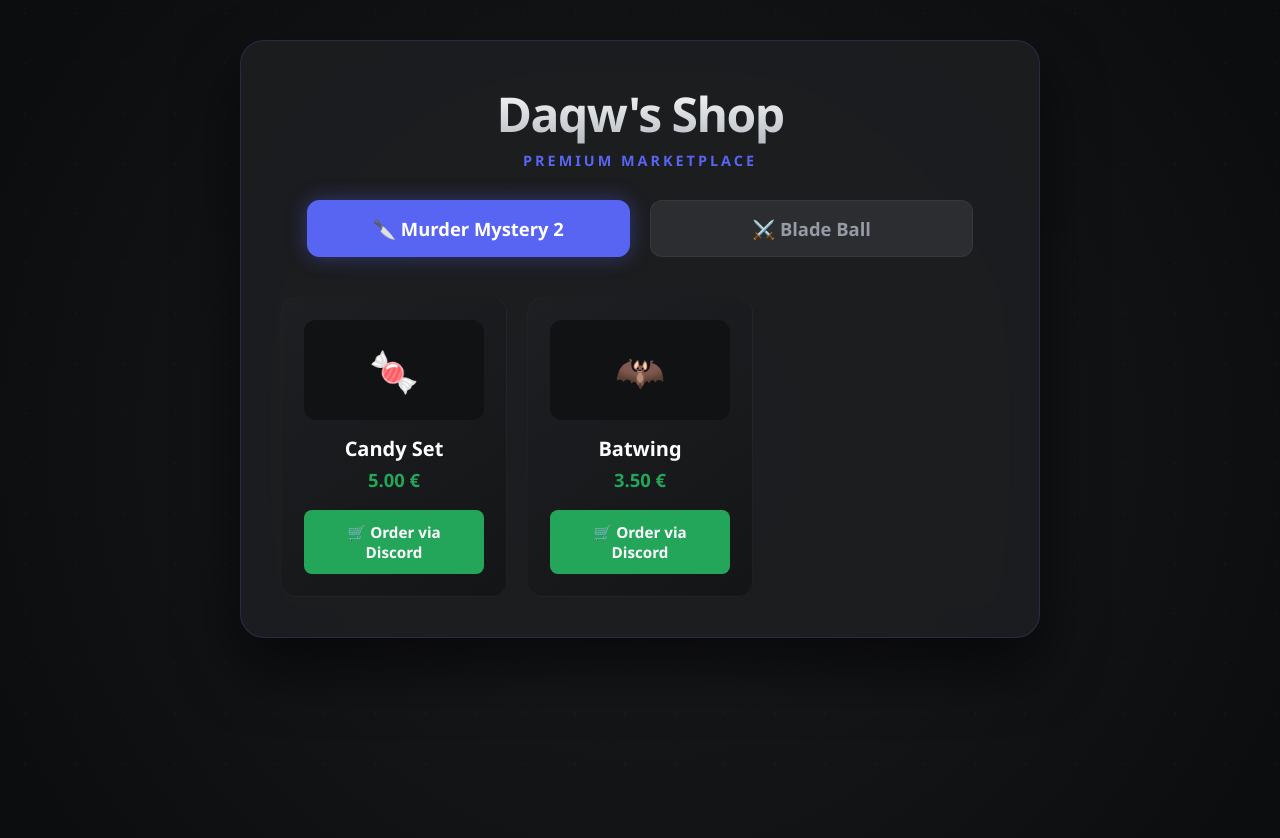
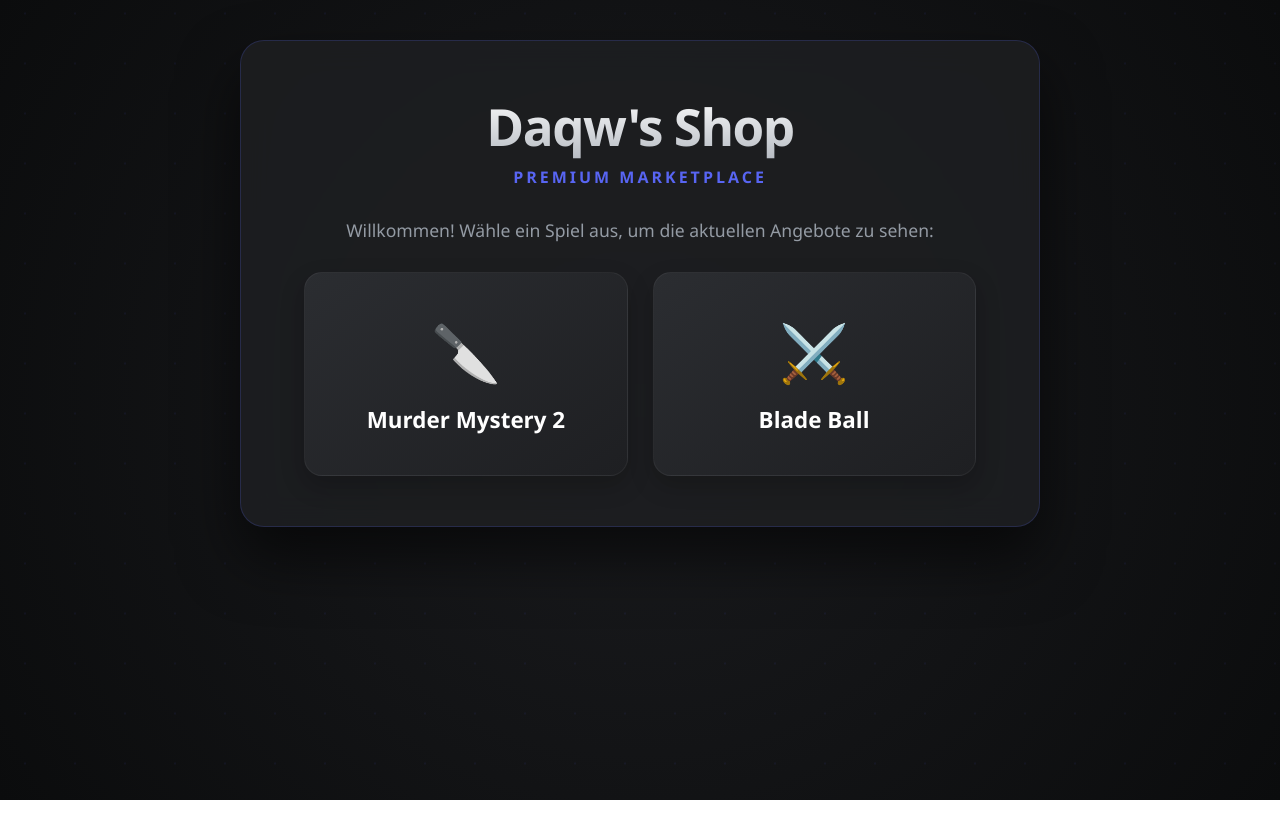
Before and after one commit to 17kskyk/Daqw-shop, a plain HTML site: page index.html in a window 1280 px wide. After the commit the page ends 800 px from the top, so only its background shows below. Drawn offline with Linux system fonts and the light colour scheme.

Commit message:
Update index.html

```diff
--- a/index.html
+++ b/index.html
@@ -26,8 +26,9 @@
             flex-direction: column;
             align-items: center;
             min-height: 100vh;
-            user-select: none; /* Verhindert das nervige Markieren von Text beim Klicken! */
+            user-select: none;
             -webkit-user-select: none;
+            box-sizing: border-box;
         }
 
         body::before {
@@ -52,7 +53,7 @@
             background: rgba(30, 31, 34, 0.85);
             backdrop-filter: blur(16px);
             -webkit-backdrop-filter: blur(16px);
-            padding: 40px;
+            padding: 50px 40px;
             border-radius: 24px;
             border: 1px solid rgba(88, 101, 242, 0.2);
             box-shadow: 0 30px 60px rgba(0, 0, 0, 0.6);
@@ -65,7 +66,7 @@
         h1 {
             color: #ffffff;
             margin: 0;
-            font-size: 3rem;
+            font-size: 3.2rem;
             font-weight: 800;
             letter-spacing: -1.5px;
             background: linear-gradient(180deg, #ffffff 0%, #b5bac1 100%);
@@ -75,74 +76,89 @@
 
         .subtitle {
             color: #5865f2;
-            font-size: 0.9rem;
+            font-size: 1rem;
             font-weight: 700;
             text-transform: uppercase;
             letter-spacing: 3px;
             margin: 5px 0 30px 0;
         }
 
-        /* Versteckte Radio-Buttons für die Logik */
+        /* Versteckte Radio-Buttons für die Seitensteuerung */
         input[type="radio"] {
             display: none;
         }
 
-        /* Die Tabs als Klick-Labels */
-        .category-select {
+        /* Die großen Klick-Karten auf der Startseite */
+        .welcome-grid {
             display: flex;
             justify-content: center;
-            gap: 20px;
-            margin-bottom: 40px;
+            gap: 25px;
+            margin-top: 30px;
         }
 
-        .tab-label {
-            display: block;
-            background: #2b2d31;
-            color: #949ba4;
+        .welcome-card {
+            background: linear-gradient(145deg, #2b2d31, #1e1f22);
+            color: #ffffff;
             border: 1px solid rgba(255,255,255,0.05);
-            padding: 15px 20px;
-            font-size: 1.15rem;
-            font-weight: 700;
-            border-radius: 12px;
+            padding: 40px 20px;
+            font-size: 1.4rem;
+            font-weight: 800;
+            border-radius: 18px;
             cursor: pointer;
-            transition: all 0.2s ease;
+            transition: all 0.3s cubic-bezier(0.16, 1, 0.3, 1);
             width: 45%;
             box-sizing: border-box;
             text-align: center;
+            box-shadow: 0 10px 25px rgba(0,0,0,0.2);
         }
 
-        .tab-label:hover {
-            transform: translateY(-3px);
+        .welcome-card:hover {
+            transform: translateY(-8px) scale(1.02);
             border-color: #5865f2;
-            color: #ffffff;
+            box-shadow: 0 20px 40px rgba(88, 101, 242, 0.2);
         }
 
-        /* CSS-Logik: Wenn Radio ausgewählt ist, färbe das zugehörige Label ein */
-        #trigger-mm2:checked ~ .category-select .label-mm2,
-        #trigger-bladeball:checked ~ .category-select .label-bladeball {
-            background: #5865f2;
-            color: #ffffff;
-            box-shadow: 0 0 20px rgba(88, 101, 242, 0.4);
-            border-color: #5865f2;
+        .welcome-card .icon {
+            font-size: 3.5rem;
+            margin-bottom: 15px;
+            display: block;
         }
 
-        /* Standardmäßig alle Seiten verstecken */
-        .shop-page {
+        /* Zurück-Button */
+        .btn-back {
+            display: inline-block;
+            background: #4e5058;
+            color: #ffffff;
+            padding: 10px 20px;
+            border-radius: 8px;
+            font-weight: 700;
+            cursor: pointer;
+            margin-bottom: 30px;
+            transition: all 0.2s ease;
+            border: 1px solid rgba(255,255,255,0.05);
+        }
+
+        .btn-back:hover {
+            background: #6d6f78;
+            transform: translateX(-3px);
+        }
+
+        /* Seiten-Logik (Standardmäßig unsichtbar) */
+        .page-welcome, .page-mm2, .page-bladeball {
             display: none;
         }
 
-        /* CSS-Logik: Zeige nur die ausgewählte Seite an */
-        #trigger-mm2:checked ~ #mm2,
-        #trigger-bladeball:checked ~ #bladeball {
-            display: block;
-            animation: fadeIn 0.4s ease-out forwards;
-        }
+        /* Aktivieren der Seiten je nach Radio-Button */
+        #tab-welcome:checked ~ .page-welcome { display: block; animation: fadeIn 0.4s ease-out; }
+        #tab-mm2:checked ~ .page-mm2 { display: block; animation: fadeIn 0.4s ease-out; }
+        #tab-bladeball:checked ~ .page-bladeball { display: block; animation: fadeIn 0.4s ease-out; }
 
+
+        /* Produkte-Grid */
         .items-grid {
             display: grid;
             grid-template-columns: repeat(auto-fill, minmax(220px, 1fr));
             gap: 20px;
-            margin-top: 20px;
         }
 
         .item-card {
@@ -163,27 +179,28 @@
             box-shadow: 0 20px 40px rgba(0,0,0,0.4);
         }
 
-        .item-image-placeholder {
+        .item-image {
             height: 100px;
             background: #111214;
             border-radius: 12px;
             display: flex;
             align-items: center;
             justify-content: center;
-            font-size: 2.5rem;
+            font-size: 2.8rem;
             margin-bottom: 15px;
         }
 
         .item-card h4 {
             margin: 0 0 5px 0;
             color: #ffffff;
-            font-size: 1.25rem;
+            font-size: 1.3rem;
+            font-weight: 700;
         }
 
         .item-price {
             color: #23a55a;
             font-weight: 700;
-            font-size: 1.15rem;
+            font-size: 1.2rem;
             margin-bottom: 18px;
         }
 
@@ -208,60 +225,82 @@
 <body>
 
     <div class="container">
-        <h1>Daqw's Shop</h1>
-        <p class="subtitle">Premium Marketplace</p>
 
-        <!-- Die unsichtbaren Schalter -->
-        <input type="radio" id="trigger-mm2" name="shop-tab" checked>
-        <input type="radio" id="trigger-bladeball" name="shop-tab">
+        <!-- Unsichtbare Trigger für die Seitensteuerung -->
+        <input type="radio" id="tab-welcome" name="shop-navigation" checked>
+        <input type="radio" id="tab-mm2" name="shop-navigation">
+        <input type="radio" id="tab-bladeball" name="shop-navigation">
 
-        <!-- Die Klick-Buttons (Labels steuern die unsichtbaren Radio-Schalter) -->
-        <div class="category-select">
-            <label for="trigger-mm2" class="tab-label label-mm2">🔪 Murder Mystery 2</label>
-            <label for="trigger-bladeball" class="tab-label label-bladeball">⚔️ Blade Ball</label>
+        <!-- ================= STARTSEITE (WELCOME) ================= -->
+        <div class="page-welcome">
+            <h1>Daqw's Shop</h1>
+            <p class="subtitle">Premium Marketplace</p>
+            <p style="color: #949ba4; font-size: 1.1rem; margin-bottom: 20px;">Willkommen! Wähle ein Spiel aus, um die aktuellen Angebote zu sehen:</p>
+
+            <div class="welcome-grid">
+                <label for="tab-mm2" class="welcome-card">
+                    <span class="icon">🔪</span>
+                    Murder Mystery 2
+                </label>
+                <label for="tab-bladeball" class="welcome-card">
+                    <span class="icon">⚔️</span>
+                    Blade Ball
+                </label>
+            </div>
         </div>
 
-        <!-- ================= MM2 KATALOG ================= -->
-        <div id="mm2" class="shop-page">
+        <!-- ================= MM2 PRODUKTE ================= -->
+        <div class="page-mm2">
+            <label for="tab-welcome" class="btn-back">⬅ Zurück zur Auswahl</label>
+            <h2>🔪 Murder Mystery 2 Shop</h2>
+            <p class="subtitle">Verfügbare Godlys & Sets</p>
+
             <div class="items-grid">
 
+                <!-- Produkt 1 -->
                 <div class="item-card">
                     <div>
-                        <div class="item-image-placeholder">🍬</div>
+                        <div class="item-image">🍬</div>
                         <h4>Candy Set</h4>
                     </div>
                     <div>
                         <div class="item-price">5.00 €</div>
-                        <a href="https://discord.gg/F9Z7XbBCEy" target="_blank" class="btn-buy">🛒 Order via Discord</a>
+                        <a href="https://discord.gg/F9Z7XbBCEy" target="_blank" class="btn-buy">🛒 Bestellen</a>
                     </div>
                 </div>
 
+                <!-- Produkt 2 -->
                 <div class="item-card">
                     <div>
-                        <div class="item-image-placeholder">🦇</div>
+                        <div class="item-image">🦇</div>
                         <h4>Batwing</h4>
                     </div>
                     <div>
                         <div class="item-price">3.50 €</div>
-                        <a href="https://discord.gg/F9Z7XbBCEy" target="_blank" class="btn-buy">🛒 Order via Discord</a>
+                        <a href="https://discord.gg/F9Z7XbBCEy" target="_blank" class="btn-buy">🛒 Bestellen</a>
                     </div>
                 </div>
 
             </div>
         </div>
 
-        <!-- ================= BLADE BALL KATALOG ================= -->
-        <div id="bladeball" class="shop-page">
+        <!-- ================= BLADE BALL PRODUKTE ================= -->
+        <div class="page-bladeball">
+            <label for="tab-welcome" class="btn-back">⬅ Zurück zur Auswahl</label>
+            <h2>⚔️ Blade Ball Shop</h2>
+            <p class="subtitle">Verfügbare Skins & Skills</p>
+
             <div class="items-grid">
 
+                <!-- Produkt 1 -->
                 <div class="item-card">
                     <div>
-                        <div class="item-image-placeholder">🔥</div>
+                        <div class="item-image">🔥</div>
                         <h4>Infinity Ability</h4>
                     </div>
                     <div>
                         <div class="item-price">8.00 €</div>
-                        <a href="https://discord.gg/F9Z7XbBCEy" target="_blank" class="btn-buy">🛒 Order via Discord</a>
+                        <a href="https://discord.gg/F9Z7XbBCEy" target="_blank" class="btn-buy">🛒 Bestellen</a>
                     </div>
                 </div>
 
```
